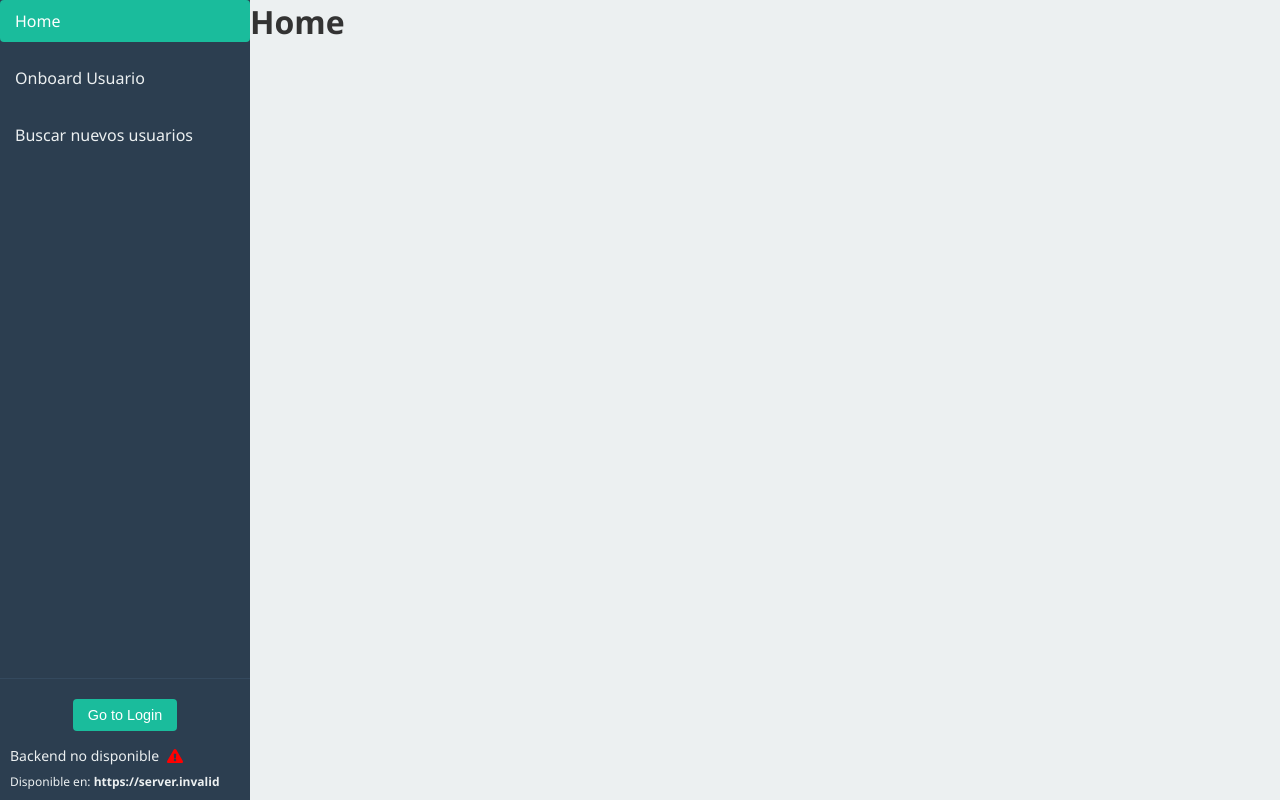
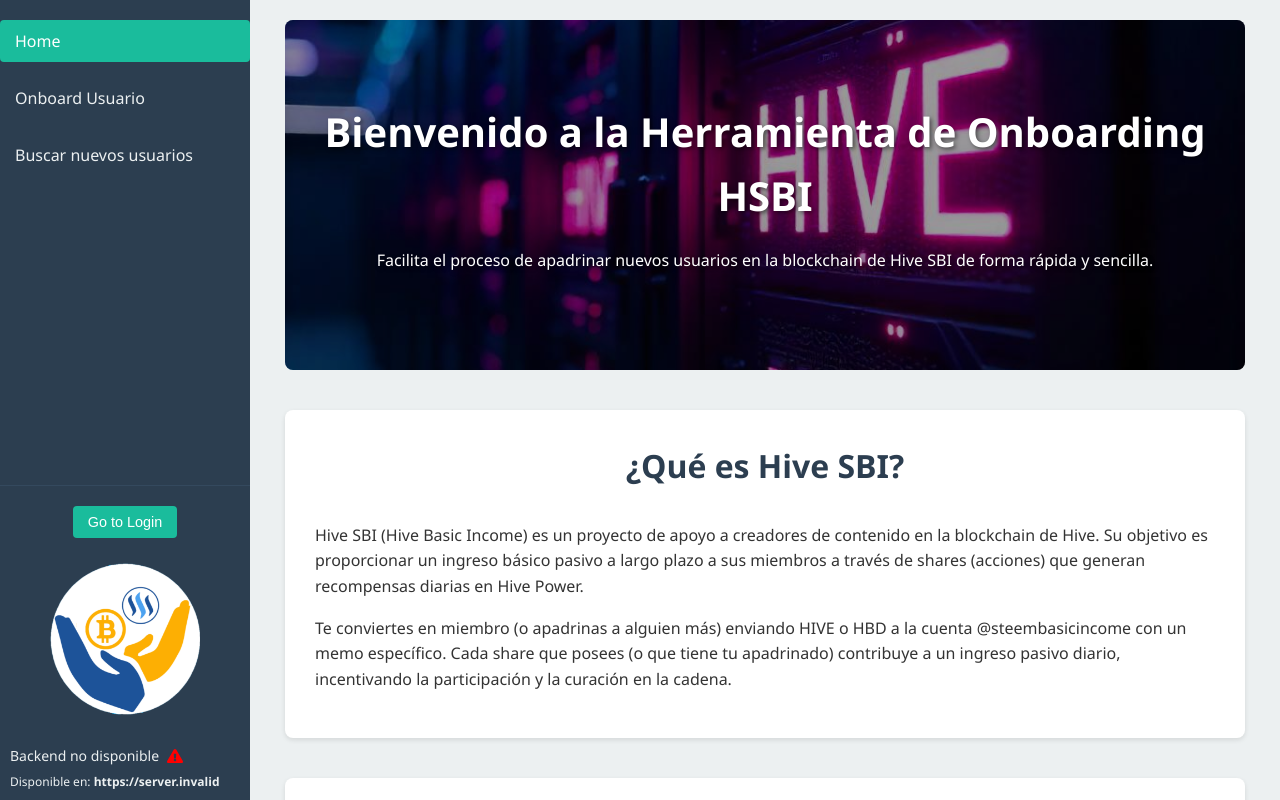
Before and after one commit to theghost1980/hive-sbi-onboarding, a React app: page / in a window 1280 px wide. Built offline with nearby package versions, Linux system fonts and the light colour scheme; no server answers; what @hiveio/dhive would draw is missing.

Commit message:
fix: sidebar, add:logo, home content, hero, IP

```diff
--- a/src/components/Sidebar.tsx
+++ b/src/components/Sidebar.tsx
@@ -1,7 +1,17 @@
 import { NavLink } from "react-router-dom";
 import styled from "styled-components";
+import HSBIlogo from "../assets/logos/hsbi-logo.png";
 import { useAuth } from "../context/AuthContext";
 import { BackendStatusBar } from "./BackendStatusBar";
+
+const StyledMainContent = styled.div`
+  display: flex;
+  flex-direction: column;
+  flex-grow: 1; /* Ocupa todo el espacio disponible */
+  justify-content: flex-start; /* Alinea el contenido principal al inicio */
+  padding: 20px 0; /* Añade padding superior e inferior para separar del borde del sidebar y el logo */
+  /* El padding lateral se manejará dentro de StyledNav y StyledAuthStatus */
+`;
 
 const StyledSidebar = styled.div`
   display: flex;
@@ -101,11 +111,22 @@
   }
 `;
 
+const StyledLogo = styled.img`
+  width: 150px; /* Ajusta el tamaño según necesites */
+  height: auto; /* Mantiene la proporción */
+  margin-bottom: 20px; /* Espacio debajo del logo */
+  /* Si quieres centrar el logo horizontalmente dentro del sidebar */
+  display: block;
+  margin-left: auto;
+  margin-right: auto;
+`;
+
 const Sidebar = () => {
   const { isAuthenticated, user, logout, isLoadingAuth } = useAuth();
 
   return (
     <StyledSidebar>
+      <StyledMainContent>
         <StyledNav>
           <ul>
             <li>
@@ -165,7 +186,15 @@
             </NavLink>
           )}
         </StyledAuthStatus>
+      </StyledMainContent>
 
+      <a
+        href="https://www.hivesbi.com/"
+        target="_blank"
+        rel="noopener noreferrer"
+      >
+        <StyledLogo src={HSBIlogo} alt="Logo de la comunidad HSBI de HIVE" />
+      </a>
       <BackendStatusBar />
     </StyledSidebar>
   );
--- a/src/pages/Home.tsx
+++ b/src/pages/Home.tsx
@@ -1,8 +1,222 @@
-const Home = () => (
-  <div>
-    <h1>Home</h1>
-    {/* Contenido de la página */}
-  </div>
-);
+import React from "react";
+import { NavLink } from "react-router-dom";
+import styled from "styled-components";
+import heroBackground from "../assets/bg/hive-dc.jpeg";
 
-export default Home;
+const StyledHomePage = styled.div`
+  padding: 20px;
+  max-width: 1000px;
+  margin: 0 auto;
+  font-family: "Segoe UI", sans-serif;
+  color: #333;
+  line-height: 1.6;
+
+  h1,
+  h2,
+  h3 {
+    color: #2c3e50;
+  }
+
+  h1 {
+    font-size: 2.5em;
+    margin-bottom: 0.5em;
+  }
+
+  h2 {
+    font-size: 2em;
+    margin-bottom: 1em;
+  }
+
+  h3 {
+    font-size: 1.5em;
+    margin-bottom: 0.8em;
+  }
+
+  p {
+    margin-bottom: 1em;
+  }
+
+  a {
+    color: #007bff;
+    text-decoration: none;
+
+    &:hover {
+      text-decoration: underline;
+    }
+  }
+`;
+
+const StyledHeroSection = styled.section`
+  background-image: url(${heroBackground});
+  background-size: cover;
+  background-position: center;
+  color: white;
+  text-align: center;
+  padding: 80px 20px;
+  margin-bottom: 40px;
+  border-radius: 8px;
+  position: relative;
+  overflow: hidden;
+
+  h1,
+  p {
+    color: white;
+    text-shadow: 2px 2px 4px rgba(0, 0, 0, 0.5);
+    position: relative;
+    z-index: 2;
+  }
+
+  ${""}/* Comentarios de selector eliminados */
+`;
+
+const StyledOverlay = styled.div`
+  position: absolute;
+  top: 0;
+  left: 0;
+  right: 0;
+  bottom: 0;
+  background-color: rgba(0, 0, 0, 0.4);
+  z-index: 1;
+`;
+
+const StyledSection = styled.section`
+  margin-bottom: 40px;
+  padding: 30px;
+  background-color: #fff;
+  border-radius: 8px;
+  box-shadow: 0 2px 5px rgba(0, 0, 0, 0.1);
+`;
+
+const StyledSectionTitle = styled.h2`
+  text-align: center;
+  color: #2c3e50;
+  margin-bottom: 20px;
+  font-size: 2em;
+`;
+
+const StyledButton = styled.a`
+  background-color: #1abc9c;
+  color: white; /* Color de texto corregido a blanco para contraste */
+  padding: 12px 25px;
+  border: none;
+  border-radius: 4px;
+  cursor: pointer;
+  font-size: 1.1em;
+  transition: background-color 0.3s ease;
+  text-decoration: none;
+  display: inline-block;
+  margin-top: 20px;
+
+  &:hover {
+    background-color: #16a085;
+    color: white;
+  }
+`;
+
+const HomePage: React.FC = () => {
+  return (
+    <StyledHomePage>
+      <StyledHeroSection>
+        <StyledOverlay />
+        <h1>Bienvenido a la Herramienta de Onboarding HSBI</h1>
+        <p>
+          Facilita el proceso de apadrinar nuevos usuarios en la blockchain de
+          Hive SBI de forma rápida y sencilla.
+        </p>
+      </StyledHeroSection>
+
+      <StyledSection>
+        <StyledSectionTitle>¿Qué es Hive SBI?</StyledSectionTitle>
+        <p>
+          Hive SBI (Hive Basic Income) es un proyecto de apoyo a creadores de
+          contenido en la blockchain de Hive. Su objetivo es proporcionar un
+          ingreso básico pasivo a largo plazo a sus miembros a través de shares
+          (acciones) que generan recompensas diarias en Hive Power.
+        </p>
+        <p>
+          Te conviertes en miembro (o apadrinas a alguien más) enviando HIVE o
+          HBD a la cuenta @steembasicincome con un memo específico. Cada share
+          que posees (o que tiene tu apadrinado) contribuye a un ingreso pasivo
+          diario, incentivando la participación y la curación en la cadena.
+        </p>
+      </StyledSection>
+
+      <StyledSection>
+        <StyledSectionTitle>Simplificando el Proceso</StyledSectionTitle>
+        <p>
+          Apadrinar a un nuevo usuario en Hive SBI manualmente implica varios
+          pasos técnicos: verificar su cuenta, encontrar un post adecuado,
+          generar el memo correcto para la transacción y luego publicar un
+          comentario de notificación en uno de sus posts.
+        </p>
+        <p>
+          Esta herramienta ha sido diseñada para automatizar y guiar gran parte
+          de este proceso, haciéndolo accesible incluso si eres nuevo
+          apadrinando.
+        </p>
+        <p>
+          Te ayuda a buscar usuarios, verificar su estado de membresía,
+          encontrar posts recientes, generar el memo necesario para la
+          transacción y te asiste en la creación y publicación del comentario de
+          onboarding, todo en un solo lugar.
+        </p>
+      </StyledSection>
+
+      <StyledSection>
+        <StyledSectionTitle>Cómo Funciona (Paso a Paso)</StyledSectionTitle>
+        <p>Usar esta herramienta es fácil. Sigue estos pasos:</p>
+        <ol>
+          <li>
+            <strong>Busca el Usuario:</strong> Ve a la sección "Onboard Usuario"
+            y usa el buscador para encontrar el nombre de Hive de la persona que
+            quieres apadrinar.
+          </li>
+          <li>
+            <strong>Verificación de Membresía:</strong> La aplicación verificará
+            automáticamente si el usuario ya es miembro de HSBI.
+          </li>
+          <li>
+            <strong>Selecciona un Post:</strong> Si el usuario no es miembro, la
+            aplicación te mostrará una lista de sus posts recientes. Elige el
+            post donde quieras dejar el comentario de notificación.
+          </li>
+          <li>
+            <strong>Genera el Comentario:</strong> La aplicación creará un
+            borrador del comentario de onboarding con toda la información
+            relevante.
+          </li>
+          <li>
+            <strong>Revisa y Edita:</strong> Tendrás la opción de revisar y
+            editar el borrador del comentario antes de publicarlo.
+          </li>
+          <li>
+            <strong>Realiza la Transacción:</strong> Se te proporcionará el memo
+            exacto y la cantidad que debes enviar a @steembasicincome usando
+            Hive Keychain para apadrinar al usuario.
+          </li>
+          <li>
+            <strong>Publica el Comentario:</strong> Una vez confirmada la
+            transacción, la aplicación te guiará para publicar el comentario de
+            notificación en el post que elegiste.
+          </li>
+          <li>
+            <strong>Confirmación:</strong> Verás una confirmación y un resumen
+            del apadrinamiento completado.
+          </li>
+        </ol>
+      </StyledSection>
+
+      <StyledSection style={{ textAlign: "center" }}>
+        <StyledSectionTitle>¡Comienza Ahora!</StyledSectionTitle>
+        <p>¿Listo para apadrinar a tu primer usuario en Hive SBI?</p>
+        <StyledButton as={NavLink} to="/onboard-user">
+          Ir a Onboard Usuario
+        </StyledButton>
+      </StyledSection>
+
+      {/* Sección: Sobre Nosotros / Contacto (Opcional) */}
+    </StyledHomePage>
+  );
+};
+
+export default HomePage;
```
Also changed, not shown: src/assets/bg/hive-dc.jpeg (added), src/assets/logos/hsbi-logo.png (added). Lines whose indentation alone changed are shown as unchanged.
